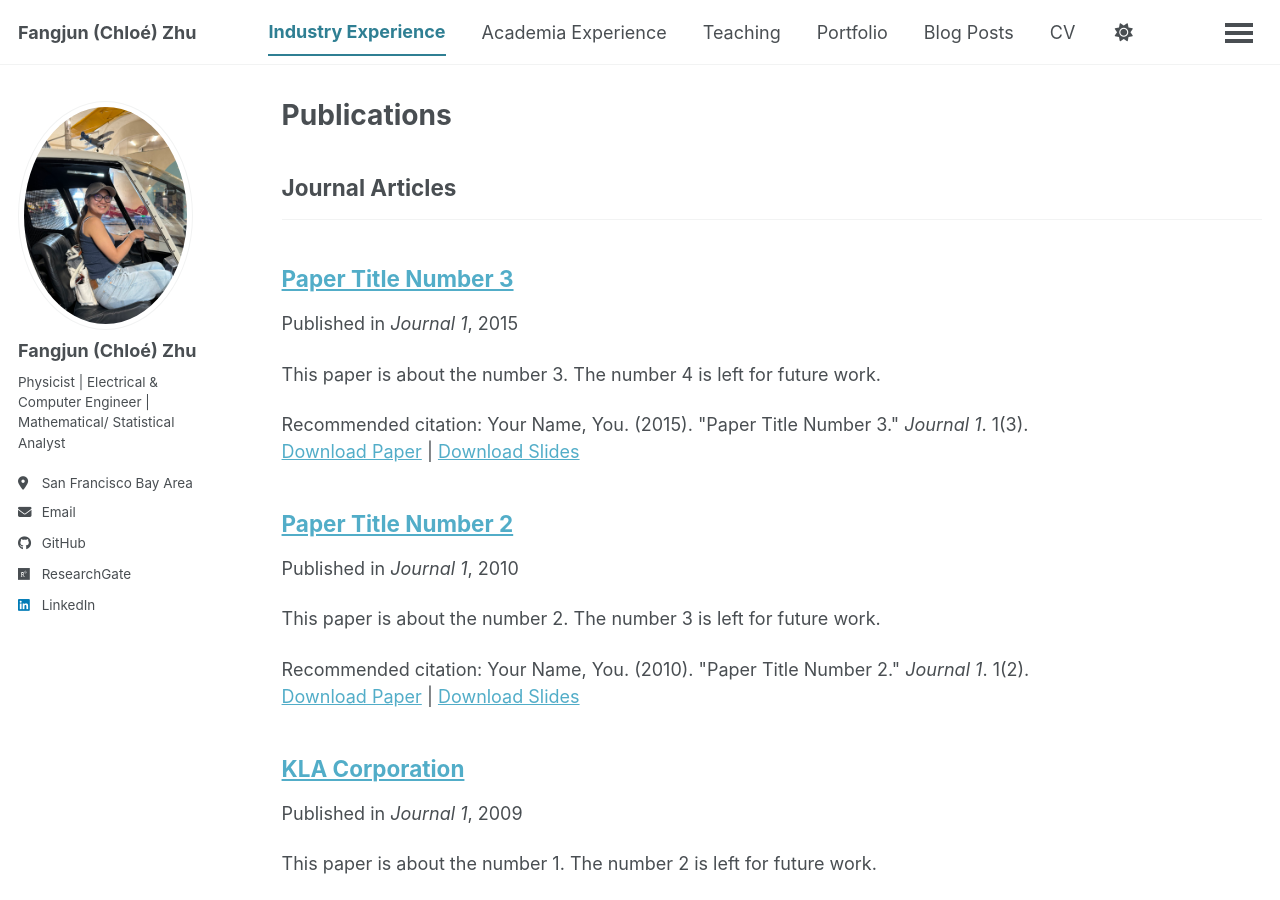
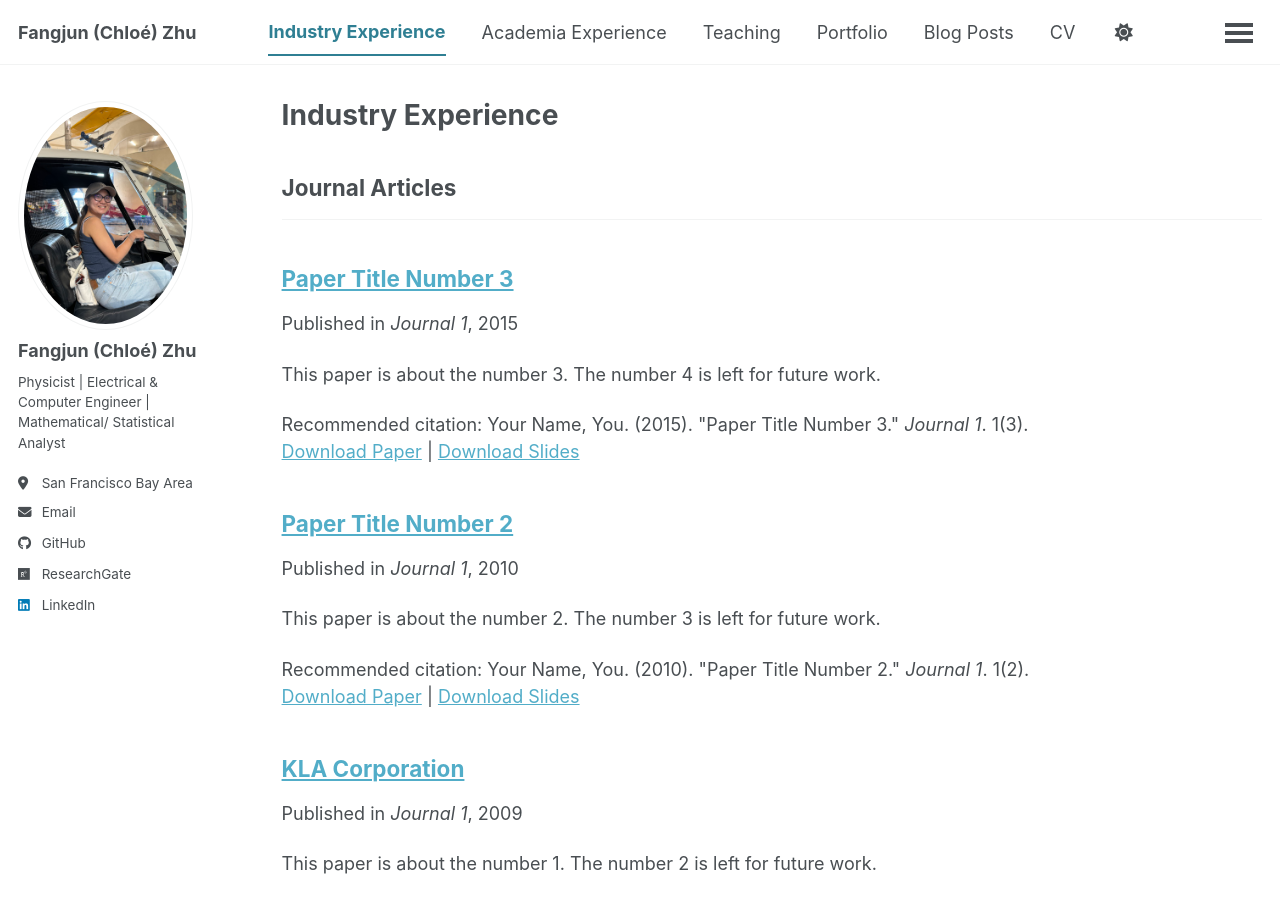
Before and after one commit to ChloeZhu1/ChloeZhu1.github.io, a Jekyll site: the page built from _pages/publications.html, in a window 1280 px wide and 900 px high. Built offline with Jekyll 4.4.1, drawn with Linux system fonts in a browser that asks for light colours; a script bundle is joined from its source files by our own code; library files that are not in the unit come from our copies.

Commit message:
Update publications.html

```diff
--- a/_pages/publications.html
+++ b/_pages/publications.html
@@ -1,6 +1,6 @@
 ---
 layout: archive
-title: "Publications"
+title: "Industry Experience"
 permalink: /publications/
 author_profile: true
 ---
```
